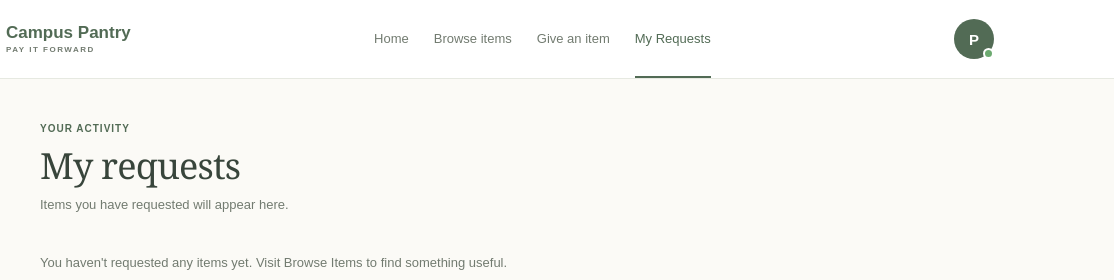
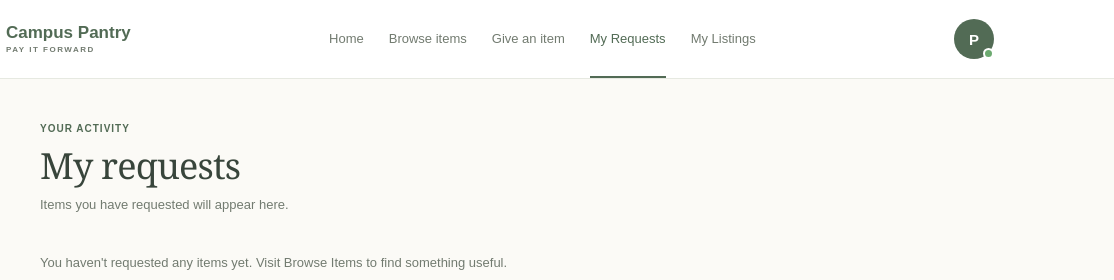
Before and after one commit to STARLORD-7/Campus_Pantry, a plain HTML site: page requests.html in a window 1280 px wide. Shown: the full height of the page, 166-1280 px from the left. Drawn offline with Linux system fonts and the light colour scheme.

Commit message:
Update requests.html

```diff
--- a/requests.html
+++ b/requests.html
@@ -6,13 +6,11 @@
   <meta charset="UTF-8">
   <meta name="viewport" content="width=device-width, initial-scale=1.0">
   <title>Campus Pantry - My Requests</title>
-
   <link rel="stylesheet" href="style.css">
 </head>
 
 <body>
 
-<!-- Header and navigation -->
 <header>
 
   <a class="logo" href="index.html" aria-label="Campus Pantry home">
@@ -34,9 +32,9 @@
     <a href="browse.html">Browse items</a>
     <a href="give.html">Give an item</a>
     <a href="requests.html" class="active">My Requests</a>
+    <a href="my-listings.html">My Listings</a>
   </nav>
 
-  <!-- Student profile dropdown -->
   <div class="profile-wrap">
 
     <button
@@ -62,11 +60,11 @@
       </div>
 
       <div class="login-status">
-        <span></span>
-        Logged in
+        <span></span> Logged in
       </div>
 
       <a href="requests.html">My Requests</a>
+      <a href="my-listings.html">My Listings</a>
       <a href="give.html">Share an item</a>
 
       <button type="button" id="sign-out">Sign out</button>
@@ -78,7 +76,6 @@
 
 <main class="page">
 
-  <!-- Page introduction -->
   <p class="eyebrow">Your activity</p>
 
   <h1 class="pagetitle">My requests</h1>
@@ -87,10 +84,8 @@
     Items you have requested will appear here.
   </p>
 
-  <!-- Requested items will appear here -->
   <div id="requests-list" class="items"></div>
 
-  <!-- Message displayed when there are no requests -->
   <p id="no-requests" class="empty-message">
     You haven't requested any items yet.
     Visit Browse Items to find something useful.
@@ -98,7 +93,6 @@
 
 </main>
 
-<!-- JavaScript functionality -->
 <script src="script.js"></script>
 
 </body>
```
Lines whose indentation alone changed are shown as unchanged.
